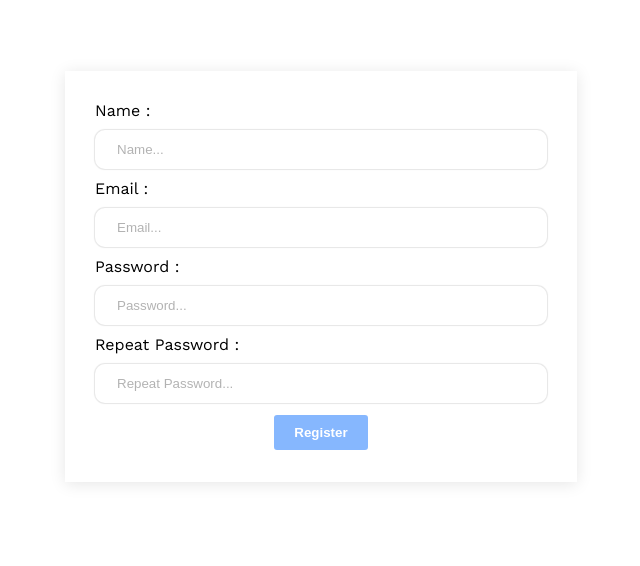
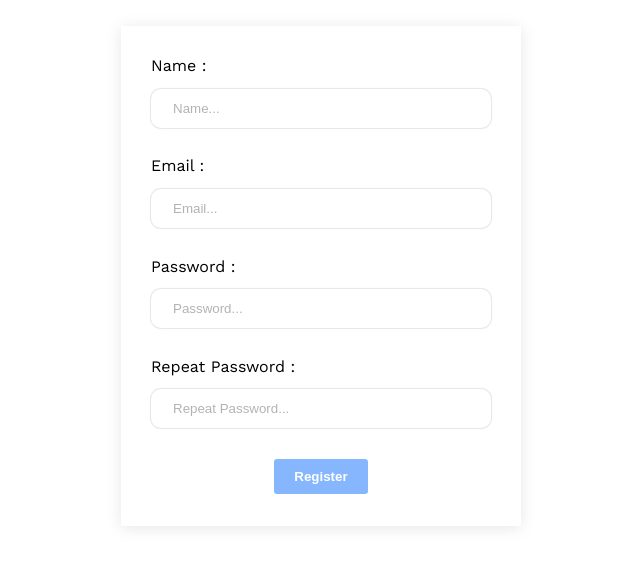
Before and after one commit to Fedaa-Osman/Store-React-Laravel, a React (Vite) app in the folder react-store/: page / in a window 1280 px wide. Shown: the part 144-710 px from the top of the page, without its empty margins (319-959 px from the left). Built offline with nearby package versions, Linux system fonts and the light colour scheme.

Commit message:
modified SignUp.css file

```diff
--- a/react-store/src/SignUp.css
+++ b/react-store/src/SignUp.css
@@ -6,9 +6,13 @@
 }
 
 form {
-    width: 40%;
+    width: 400px;
+    height: 500px;
     box-shadow: 0px 2px 15px rgb(0 0 0 / 10%);
     padding: 30px;
+    display: flex;
+    flex-direction: column;
+    justify-content: space-between;
 }
 
 input {
@@ -19,7 +23,7 @@ input {
     border-radius: 10px;
     box-shadow: 0 0 1px 1px rgba(0, 0, 0, 0.1);
     transition: 0.3s;
-    margin-bottom: 10px;
+    margin-bottom: 25px;
     margin-top: 10px;
 }
 
@@ -56,3 +60,10 @@ input::placeholder {
     border: 2px solid #86b7fe;
     color: #86b7fe;
 }
+
+.error {
+    color: red;
+    font-size: 13px;
+    margin-top: -15px;
+    margin-bottom: 25px;
+}
```
